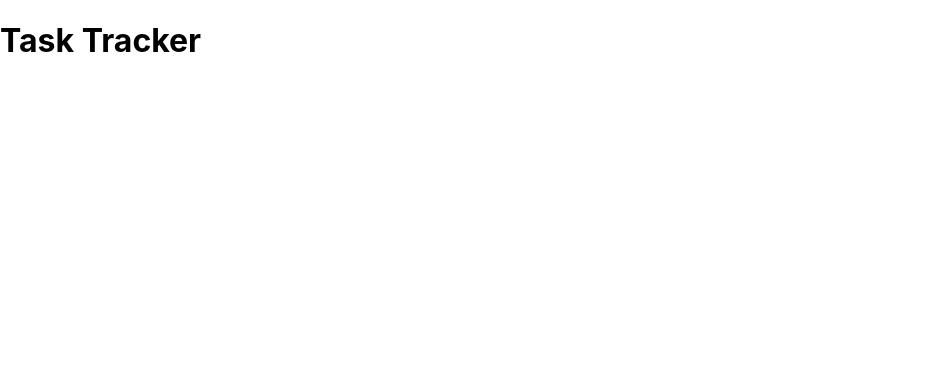
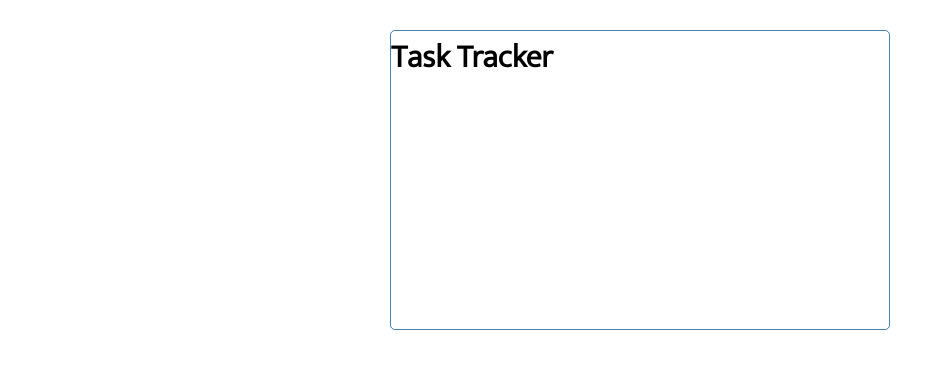
Before and after one commit to LoreMatey/React-to-do-list, a React (Create React App) app: page / in a window 1280 px wide. Shown: the top 368 px of the page, without its empty margins (0-952 px from the left). Built offline with nearby package versions, Linux system fonts and the light colour scheme.

Commit message:
Added basic styles to body and className container

```diff
--- a/src/index.css
+++ b/src/index.css
@@ -1,13 +1,21 @@
-body {
+@import url('https://fonts.googleapis.com/css2?family=Mukta:wght@300&display=swap');
+
+* {
+  box-sizing: border-box;
   margin: 0;
-  font-family: -apple-system, BlinkMacSystemFont, 'Segoe UI', 'Roboto', 'Oxygen',
-    'Ubuntu', 'Cantarell', 'Fira Sans', 'Droid Sans', 'Helvetica Neue',
-    sans-serif;
-  -webkit-font-smoothing: antialiased;
-  -moz-osx-font-smoothing: grayscale;
+  padding: 0;
 }
 
-code {
-  font-family: source-code-pro, Menlo, Monaco, Consolas, 'Courier New',
-    monospace;
+body {
+  font-family: 'Mukta', sans-serif;
 }
+
+.container {
+  max-width: 500px;
+  margin: 30px auto;
+  overflow: auto;
+  min-height: 300px;
+  border: 1px solid steelblue;
+  padding: 30 px;
+  border-radius: 5px;
+}
```
Also changed, not shown: src/components/Header.js (+7 -1 lines).
